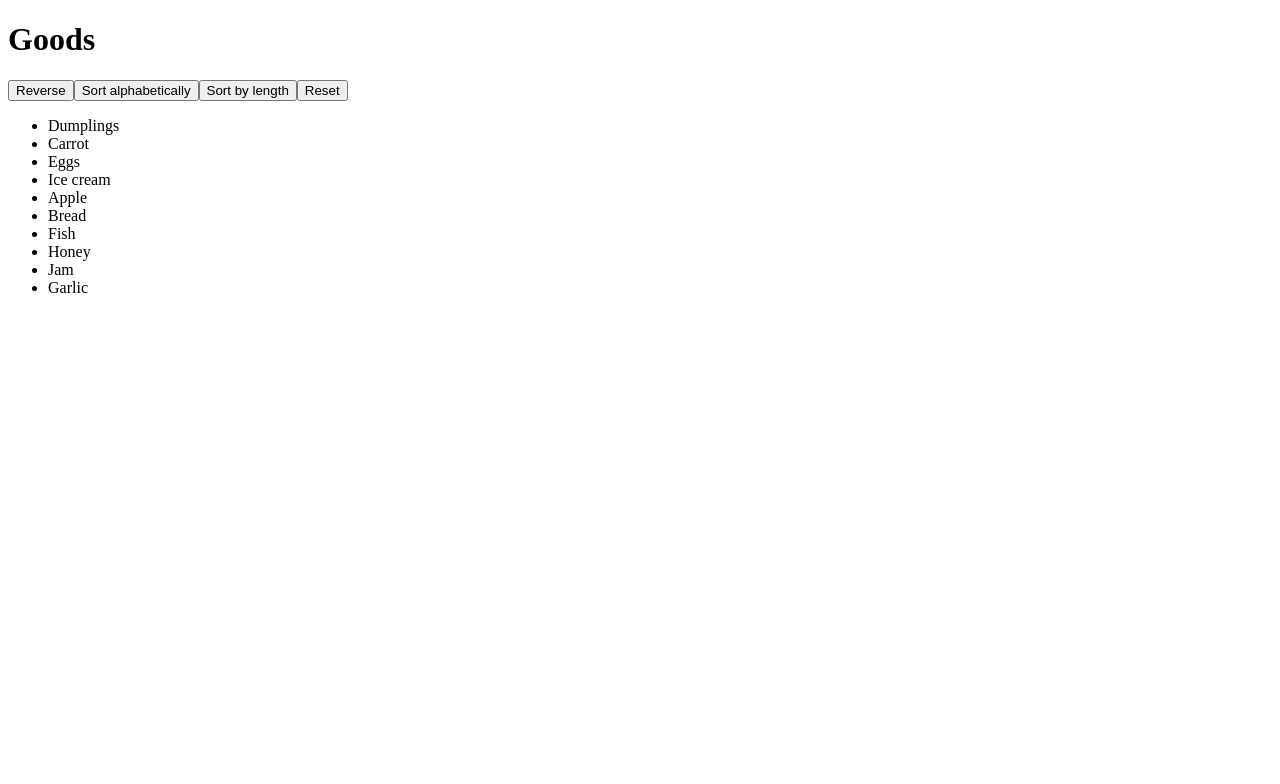
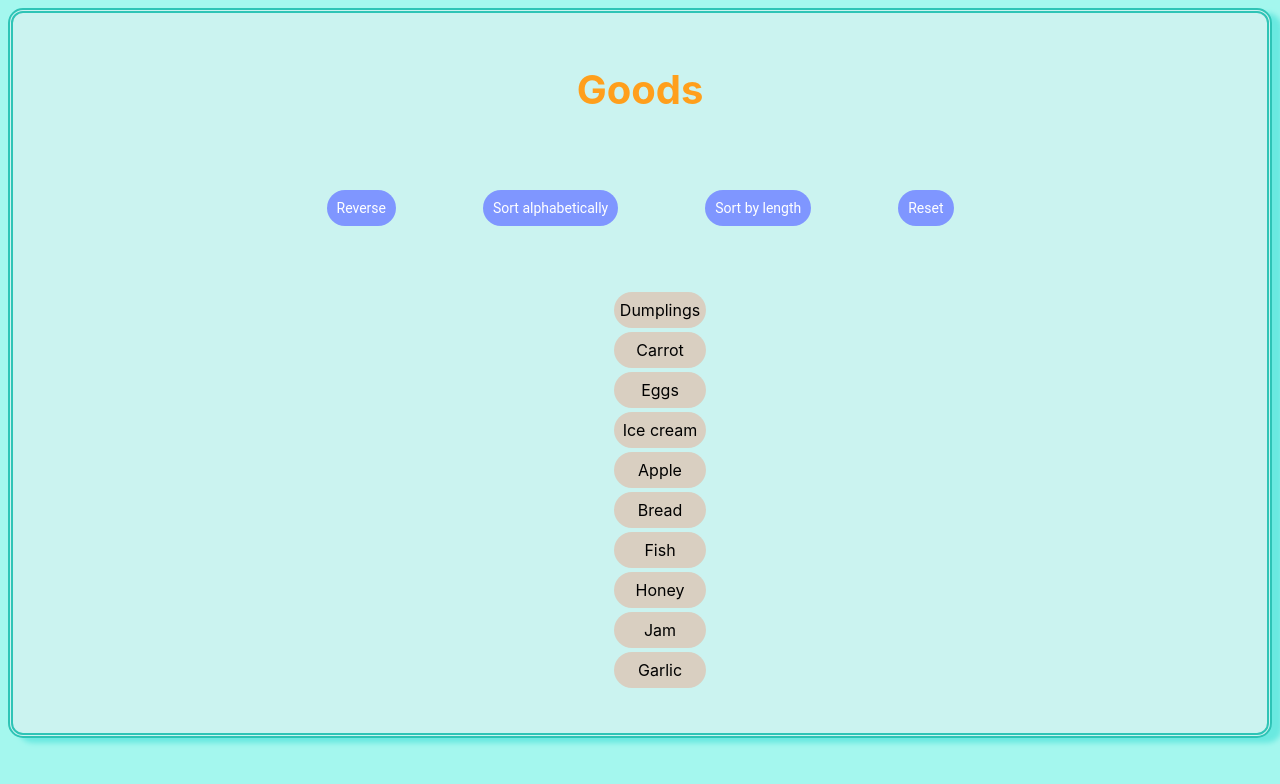
Before and after one commit to mate-academy/react_list-of-goods, a React (Create React App) app: page / in a window 1280 px wide. Both pictures are taken after a click on the button "START". Shown: the top 784 px of the page. Built offline with nearby package versions, Linux system fonts and the light colour scheme.

Commit message:
with styles

```diff
--- /dev/null
+++ b/src/App.scss
@@ -0,0 +1,64 @@
+html {
+  background-color: #a4f7ee;
+  font-family: -apple-system, BlinkMacSystemFont, 'Segoe UI', Roboto, Oxygen, Ubuntu, Cantarell, 'Open Sans', 'Helvetica Neue', sans-serif;
+}
+
+.App {
+  background-color: #cbf3f0;
+  border: thick double #2ec4b6;
+  border-radius: 15px;
+  box-shadow: 10px 5px 5px #6ae9e0;
+  display: flex;
+  justify-content: space-around;
+  align-items: center;
+  flex-direction: column;
+  text-align: center;
+  height: 90vh;
+  position: relative;
+
+  &__buttons {
+    width: 50%;
+    display: flex;
+    justify-content: space-between;
+    align-items: center;
+    flex-direction: row;
+    text-align: center;
+  }
+
+  &__button--start {
+    font-size: 36px;
+    position: absolute;
+    top: 200px;
+  }
+}
+
+button {
+  font-family: Roboto, sans-serif;
+  width: max-content;
+  color: #fff;
+  background-color: #7F96FF;
+  border: none;
+  border-radius: 40px;
+  padding: 10px;
+  font-size: 14px;
+}
+
+.GoodsList {
+  &__item {
+    font-size: 16px;
+    background-color: #D9CFC1;
+    border-radius: 40px;
+    line-height: 24px;
+    padding: 6px;
+    margin-bottom: 4px;
+  }
+}
+
+h1 {
+  color: #ff9f1c;
+  font-size: 40px;
+}
+
+ul {
+  list-style-type: none;
+}
--- a/src/App.tsx
+++ b/src/App.tsx
@@ -1,5 +1,5 @@
 import React from 'react';
-import './App.css';
+import './App.scss';
 
 type State = {
   goods: string[],
@@ -66,11 +66,11 @@ class App extends React.PureComponent<{}, State> {
 
     return (
       <div className="App">
-        <h1 className="App__title">Goods</h1>
         {onStart
           ? (
             <>
               <button
+                className="App__button--start"
                 type="button"
                 onClick={this.getStarted}
               >
@@ -80,30 +80,37 @@ class App extends React.PureComponent<{}, State> {
           )
           : (
             <>
+              <h1 className="App__title">Goods</h1>
+              <div className="App__buttons">
                 <button
+                  className="App__button--reverse"
                   type="button"
                   onClick={this.reverseList}
                 >
                   Reverse
                 </button>
                 <button
+                  className="App__button--sortAlpha"
                   type="button"
                   onClick={this.reverseList}
                 >
                   Sort alphabetically
                 </button>
                 <button
+                  className="App__button--sortLength"
                   type="button"
                   onClick={this.sortByLength}
                 >
                   Sort by length
                 </button>
                 <button
+                  className="App__button--reset"
                   type="button"
                   onClick={this.sort}
                 >
                   Reset
                 </button>
+              </div>
               <ul className="GoodsList">
                 {goods.map((good) => (
                   <li
```
Also changed, not shown: src/App.css (deleted). Lines whose indentation alone changed are shown as unchanged.
